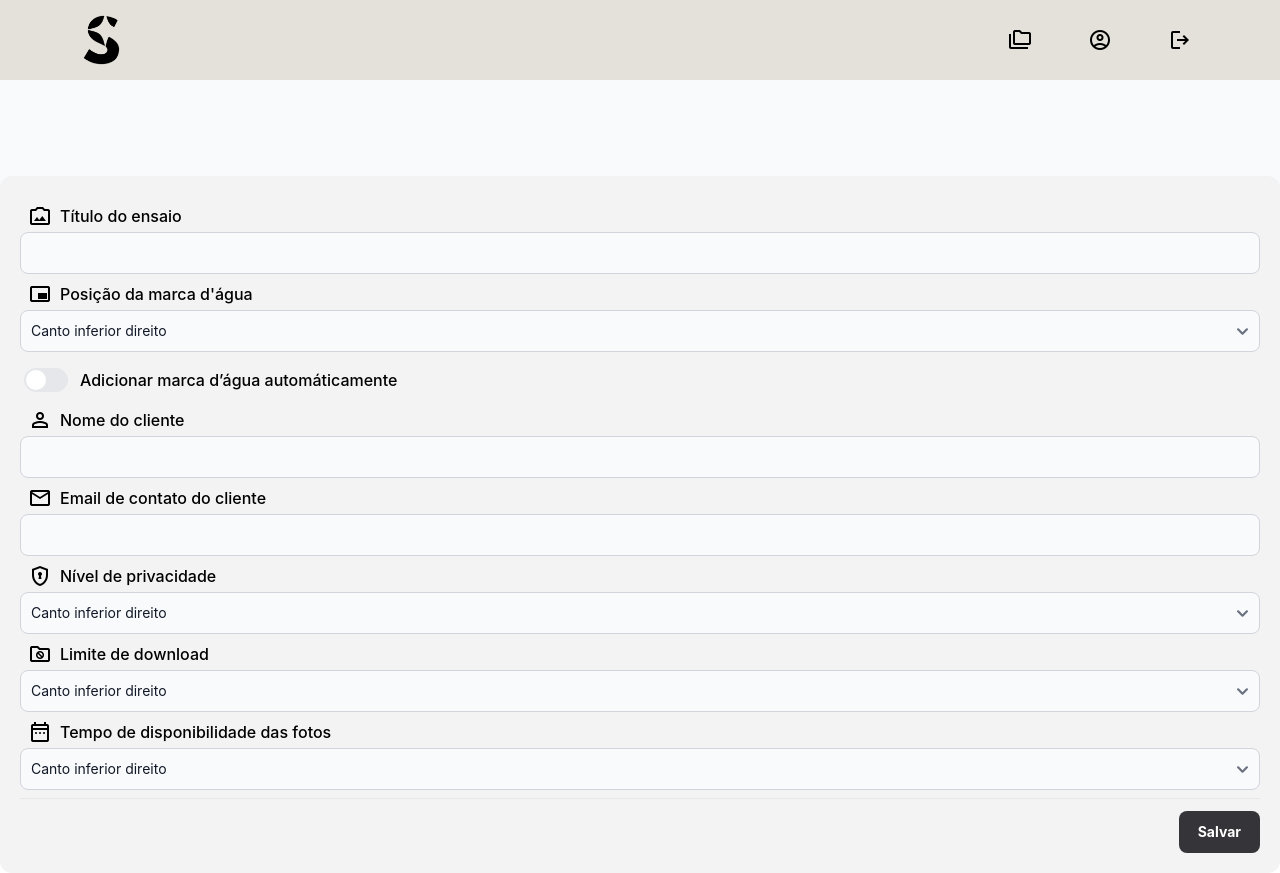
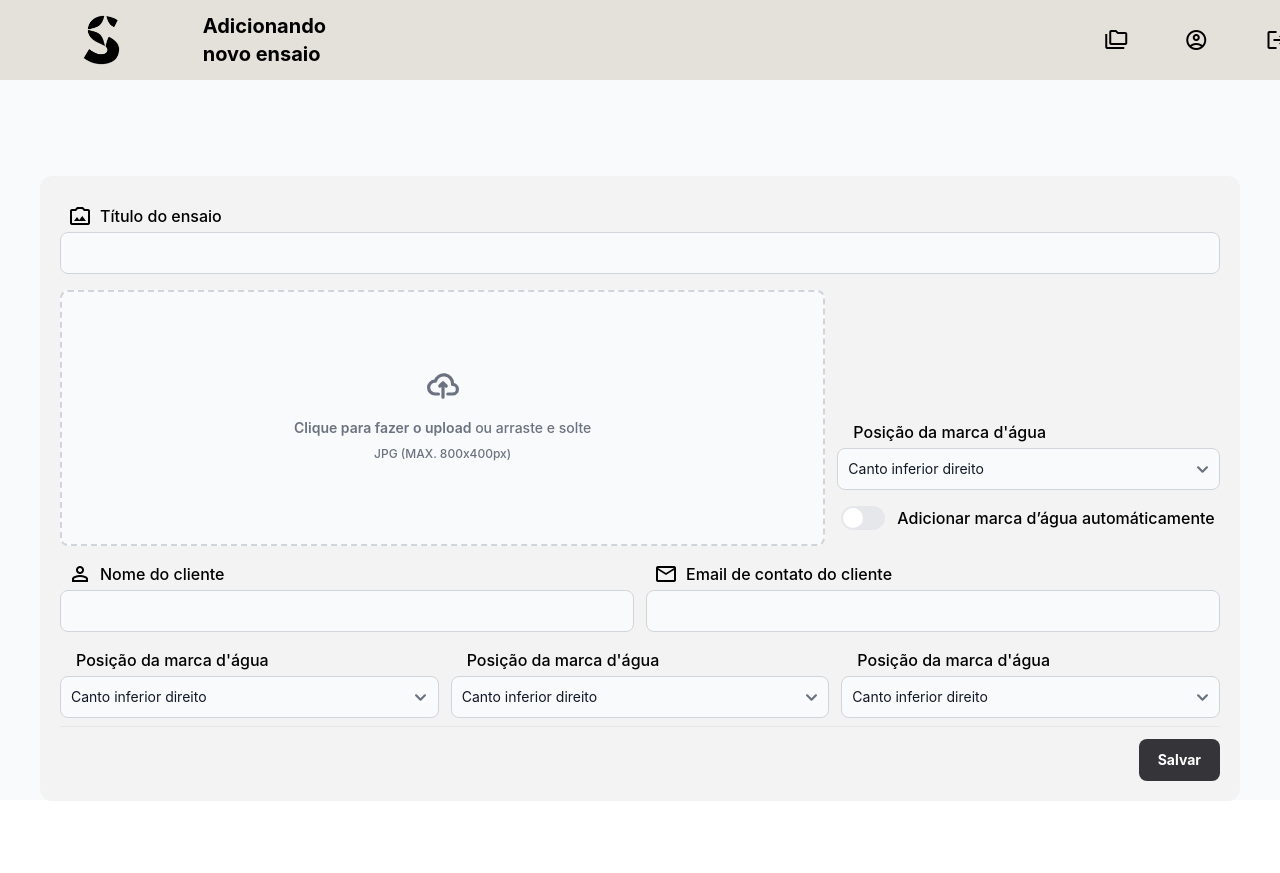
Before and after one commit to marianunciato/snap-share, a React (Create React App) app in the folder frontend/: page /addphotoshoot in a window 1280 px wide. After the commit the page ends 801 px from the top, so only its background shows below. Built offline with nearby package versions, Linux system fonts and the light colour scheme; a web font is replaced by a local one.

Commit message:
commit tudo de bom

```diff
--- a/frontend/src/App.css
+++ b/frontend/src/App.css
@@ -15,3 +15,17 @@
 .inputText {
   font-family: "Roboto Mono", system-ui;
 }
+
+*::-webkit-scrollbar {
+  width: 7px;
+  background: transparent;
+}
+
+*::-webkit-scrollbar-track {
+  background: transparent;
+}
+
+*::-webkit-scrollbar-thumb {
+  background-color: #8C8C8C;
+  border-radius: 10px;
+}
--- /dev/null
+++ b/frontend/src/components/button/NavButton.js
@@ -0,0 +1,13 @@
+import React from 'react';
+import '../../App.css';
+
+const NavButton = React.memo(({icon}) => {
+
+    return (
+        <div class="nav-button flex cursor-pointer p-2 hover:bg-white hover:bg-opacity-60 rounded-full">
+                {icon}
+        </div>
+    );
+});
+
+export default NavButton;
--- /dev/null
+++ b/frontend/src/components/dropzone/Dropzone.js
@@ -0,0 +1,37 @@
+import React from 'react';
+import '../../App.css';
+import { Label, FileInput } from "flowbite-react";
+
+const DropzoneDefault = React.memo(() => {
+
+    return (
+        <div className="dropzone-default flex w-full items-center justify-center">
+            <Label htmlFor="dropzone-file" className="flex h-64 w-full cursor-pointer flex-col items-center justify-center rounded-lg border-2 border-dashed border-gray-300 bg-gray-50 hover:bg-gray-100 dark:border-gray-600 dark:bg-gray-700 dark:hover:border-gray-500 dark:hover:bg-gray-600">
+                <div className="flex flex-col items-center justify-center pb-6 pt-5">
+                    <svg
+                        className="mb-4 h-8 w-8 text-gray-500 dark:text-gray-400"
+                        aria-hidden="true"
+                        xmlns="http://www.w3.org/2000/svg"
+                        fill="none"
+                        viewBox="0 0 20 16"
+                    >
+                        <path
+                            stroke="currentColor"
+                            strokeLinecap="round"
+                            strokeLinejoin="round"
+                            strokeWidth="2"
+                            d="M13 13h3a3 3 0 0 0 0-6h-.025A5.56 5.56 0 0 0 16 6.5 5.5 5.5 0 0 0 5.207 5.021C5.137 5.017 5.071 5 5 5a4 4 0 0 0 0 8h2.167M10 15V6m0 0L8 8m2-2 2 2"
+                        />
+                    </svg>
+                    <p className="mb-2 text-sm text-gray-500 dark:text-gray-400">
+                        <span className="font-semibold">Clique para fazer o upload</span> ou arraste e solte
+                    </p>
+                    <p className="text-xs text-gray-500 dark:text-gray-400">JPG (MAX. 800x400px)</p>
+                </div>
+                <FileInput id="dropzone-file" className="hidden" />
+            </Label>
+        </div>
+    );
+});
+
+export default DropzoneDefault;
--- a/frontend/src/components/header/Header.js
+++ b/frontend/src/components/header/Header.js
@@ -3,50 +3,35 @@
 import { Tooltip } from "flowbite-react";
 import LogoSnap from '../../assets/logo-minimal-light.png'
 import ModalProfile from '../modalProfile/ModalProfile';
+import NavButton from '../button/NavButton';
 
-const Header = () => {
-
-    const [isModalOpen, setIsModalOpen] = useState(false);
-
-    const openModal = () => {
-        setIsModalOpen(true);
-    };
-
-    const closeModal = () => {
-        setIsModalOpen(false);
-    };
-
+const Header = React.memo(({text}) => {
     return (
         <div>
-
-            <header className="bg-[#E4E1DA] flex h-20 w-screen items-center justify-between">
+            <header className="bg-[#E4E1DA] flex h-20 w-full items-center justify-between">
                 <img className="mx-20 h-14" src={LogoSnap} alt="Logo Snap Grande"/>
+                <p className="font-bold text-xl">{text}</p>
+                <p className="text-[#E4E1DA]">SEGREDOOOOOOOOOOOOOOOOOOOOOOOO0000000000OOOOOOOOOOOOOOOOOOO</p>
                 <div className="flex gap-10 mx-20">
                     <div className="my-photoshoots">
                         <Tooltip content="Meus ensaios">
-                            <span class="material-symbols-outlined cursor-pointer p-2 hover:bg-white hover:bg-opacity-60 rounded-full">
-                                folder_copy
-                            </span>
+                            <NavButton icon={<span className="material-symbols-outlined">folder_copy</span>}/>
                         </Tooltip>
                     </div>
-                    <div className="my-profile" onClick={openModal}>
+                    <div className="my-profile">
                         <Tooltip content="Minha conta">
-                            <span class="material-symbols-outlined cursor-pointer p-2 hover:bg-white hover:bg-opacity-60 rounded-full">
-                                account_circle
-                            </span>
+                            <NavButton icon={<span className="material-symbols-outlined">account_circle</span>}/>
                         </Tooltip>
                     </div>
                     <div className="logout">
                         <Tooltip content="Sair">
-                            <span class="material-symbols-outlined cursor-pointer p-2 hover:bg-white hover:bg-opacity-60 rounded-full">
-                                logout
-                            </span>
+                            <NavButton icon={<span className="material-symbols-outlined">logout</span>}/>
                         </Tooltip>
                     </div>
                 </div>
             </header>
         </div>
     );
-}
+});
 
 export default Header;
--- /dev/null
+++ b/frontend/src/components/label/Label.js
@@ -0,0 +1,14 @@
+import React from 'react';
+import '../../App.css';
+
+const LabelDefault = React.memo(({text, icon}) => {
+
+    return (
+        <div className='flex flex-row gap-2 pb-1 pl-2'>
+            {icon}
+            <p className="titulo-input font-medium">{text}</p>
+        </div>
+    );
+});
+
+export default LabelDefault;
--- a/frontend/src/components/select/SelectMarcaDagua.js
+++ /dev/null
@@ -1,23 +0,0 @@
-import React from 'react';
-import '../../App.css';
-import { Select } from "flowbite-react";
-
-const SelectMarcaDagua = React.memo(({text, icon}) => {
-
-    return (
-        <div className="input-nome-empresa my-2">
-            <div className='flex flex-row gap-2 pb-1 pl-2'>
-                {icon}
-                <p className="titulo-input font-medium">{text}</p>
-            </div>
-            <Select id="countries" required>
-                <option>Canto inferior direito</option>
-                <option>Canto inferior esquerdo</option>
-                <option>Canto superior direito</option>
-                <option>Canto superior esquerdo</option>
-            </Select>
-        </div>
-    );
-});
-
-export default SelectMarcaDagua;
--- a/frontend/src/screens/addPhotoshoot/AddPhotoshoot.js
+++ b/frontend/src/screens/addPhotoshoot/AddPhotoshoot.js
@@ -3,30 +3,72 @@
 import Header from "../../components/header/Header.js";
 import InputDefault from '../../components/input/Input.js';
 import InputEmail from '../../components/input/Input.js';
-import SelectMarcaDagua from '../../components/select/SelectMarcaDagua.js';
 import ToggleMarcaDagua from '../../components/toggle/ToggleMarcaDagua.js';
-import { Button } from 'flowbite-react';
+import { Button, Select } from 'flowbite-react';
+import DropzoneDefault from '../../components/dropzone/Dropzone.js';
+import LabelDefault from "../../components/label/Label.js"
 
 const AddPhotoshoot = () => {
 
     return (
-        <div className="bg-slate-50 h-screen w-screen">
-            <Header/>
+        <div className="flex flex-col bg-slate-50 h-screen w-full">
+            <Header text="Adicionando novo ensaio"/>
             <div className="flex justify-center items-center">
-                <div className="new-photoshoot w-[1300px] h-auto mt-24 bg-[#F3F3F3] p-5 rounded-xl">
+                <div className="new-photoshoot flex flex-col mt-24 bg-[#F3F3F3] w-[1200px] p-5 rounded-xl">
+                    <div className="flex flex-col">
+                        <div className="step-one">
                             <InputDefault icon={<span className='material-symbols-outlined'>photo_camera_back</span>} text="Título do ensaio"/>
-                    <div>
-                        <SelectMarcaDagua icon={<span className='material-symbols-outlined'>branding_watermark</span>} text="Posição da marca d'água"/>
+                        </div>
+                        <div className="mt-2 step-two flex flex-row gap-3">
+                            <DropzoneDefault/>
+                            <div className="step-two-watermark flex flex-col w-1/2 justify-end">
+                                <LabelDefault text="Posição da marca d'água" icon={<span></span>}/>
+                                <Select id="countries" required>
+                                    <option>Canto inferior direito</option>
+                                    <option>Canto inferior esquerdo</option>
+                                    <option>Canto superior direito</option>
+                                    <option>Canto superior esquerdo</option>
+                                </Select>
                                 <ToggleMarcaDagua text="Adicionar marca d’água automáticamente"/>
                             </div>
-                    <div>
+                        </div>
+                        <div className="mt-2 step-three flex flex-row gap-3">
+                            <div className="w-1/2">
                                 <InputDefault icon={<span className='material-symbols-outlined'>person</span>} text="Nome do cliente"/>
+                            </div>
+                            <div className="w-1/2">
                                 <InputEmail icon={<span className='material-symbols-outlined'>mail</span>} text="Email de contato do cliente"/>
                             </div>
-                    <div>
-                        <SelectMarcaDagua icon={<span className='material-symbols-outlined'>encrypted</span>} text="Nível de privacidade"/>
-                        <SelectMarcaDagua icon={<span className='material-symbols-outlined'>folder_limited</span>} text="Limite de download"/>
-                        <SelectMarcaDagua icon={<span className='material-symbols-outlined'>date_range</span>} text="Tempo de disponibilidade das fotos"/>
+                        </div>
+                        <div className="mt-2 step-four flex flex-row gap-3">
+                            <div className="w-1/3">
+                                <LabelDefault text="Posição da marca d'água" icon={<span></span>}/>
+                                <Select id="countries" required>
+                                    <option>Canto inferior direito</option>
+                                    <option>Canto inferior esquerdo</option>
+                                    <option>Canto superior direito</option>
+                                    <option>Canto superior esquerdo</option>
+                                </Select>
+                            </div>
+                            <div className="w-1/3">
+                                <LabelDefault text="Posição da marca d'água" icon={<span></span>}/>
+                                <Select id="countries" required>
+                                    <option>Canto inferior direito</option>
+                                    <option>Canto inferior esquerdo</option>
+                                    <option>Canto superior direito</option>
+                                    <option>Canto superior esquerdo</option>
+                                </Select>
+                            </div>
+                            <div className="w-1/3">
+                                <LabelDefault text="Posição da marca d'água" icon={<span></span>}/>
+                                <Select id="countries" required>
+                                    <option>Canto inferior direito</option>
+                                    <option>Canto inferior esquerdo</option>
+                                    <option>Canto superior direito</option>
+                                    <option>Canto superior esquerdo</option>
+                                </Select>
+                            </div>
+                        </div>
                     </div>
                     <hr className="mt-2"/>
                     <div className="flex justify-end items-center mt-3">
```
Also changed, not shown: frontend/src/components/button/Button.js (added), frontend/src/components/button/LogButton.js (added), frontend/src/components/dropzone/WaterMarkDropzone.js (added). Lines whose indentation alone changed are shown as unchanged.
